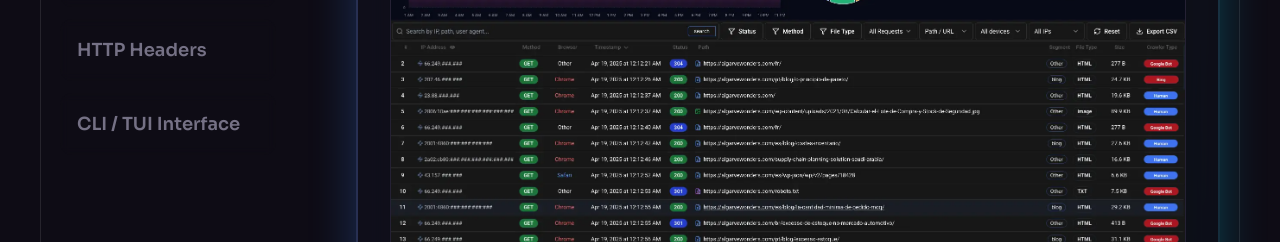
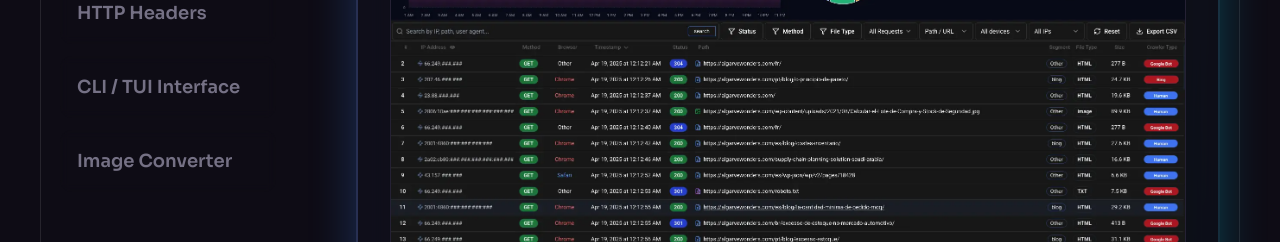
Before and after one commit to mascanho/RustyLanding, a React (Vite) app: page / in a window 1280 px wide. Shown: the part 2380-2622 px from the top of the page. Built offline with nearby package versions, Linux system fonts and the light colour scheme; no server answers.

Commit message:
Update Modules.jsx

```diff
--- a/src/components/Modules.jsx
+++ b/src/components/Modules.jsx
@@ -113,6 +113,23 @@ const modules = [
       "Scriptable commands",
       "Automate with CRON jobs",
       "Headless operation",
+    ],
+    color: "from-red-500 to-pink-500",
+  },
+  {
+    id: "6",
+    badge: "Tool",
+    title: "Image Converter",
+    description:
+      "Convert images to the desired format, such as JPEG, WEbP or PNG, to optimize the website's performance. Single or bulk with your own naming convention.",
+    image: tui,
+    features: [
+      "Single image conversion",
+      "Bulk image conversion",
+      "Custom naming conventions",
+      "Format options (JPEG, WebP, PNG)",
+      "Performance optimization",
+      "Integration with crawlers for automated conversion",
     ],
     color: "from-red-500 to-pink-500",
   },
```
